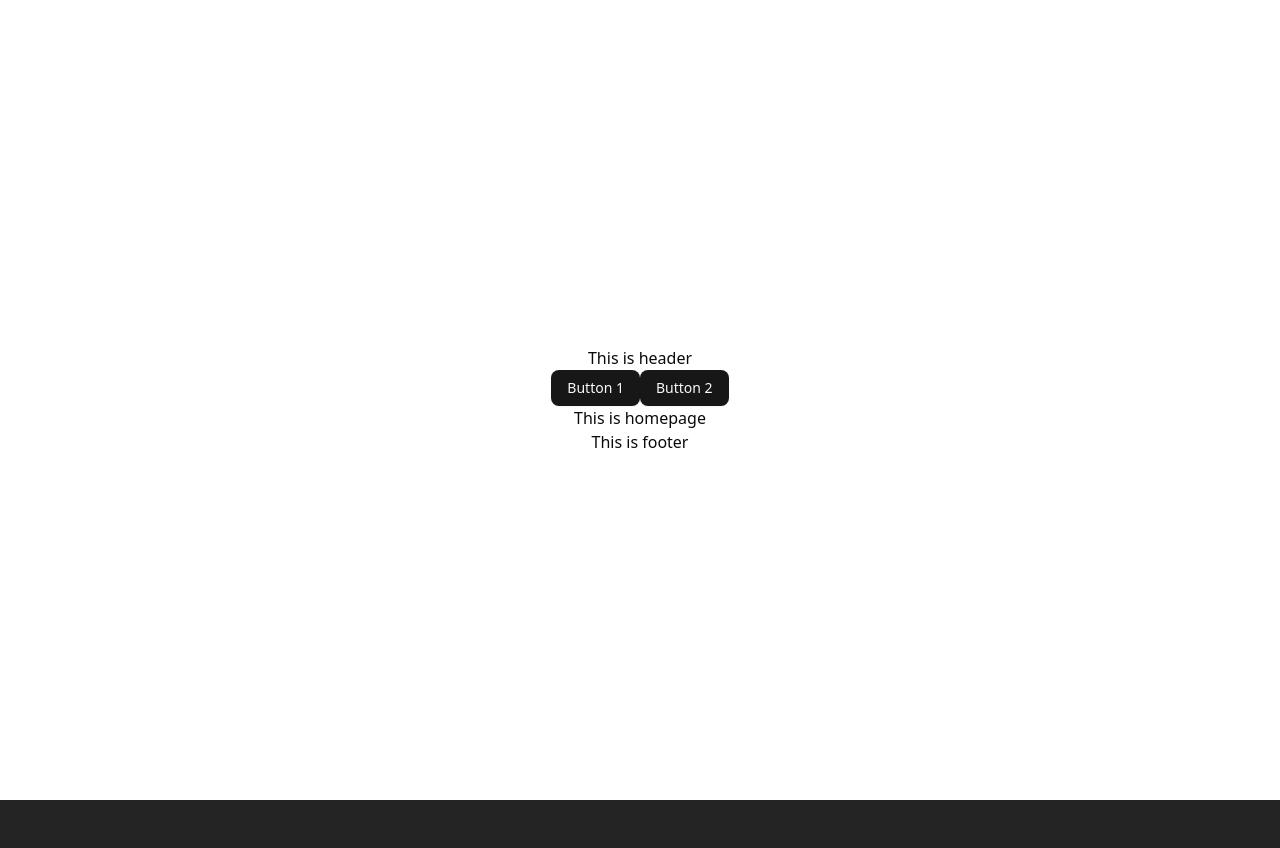
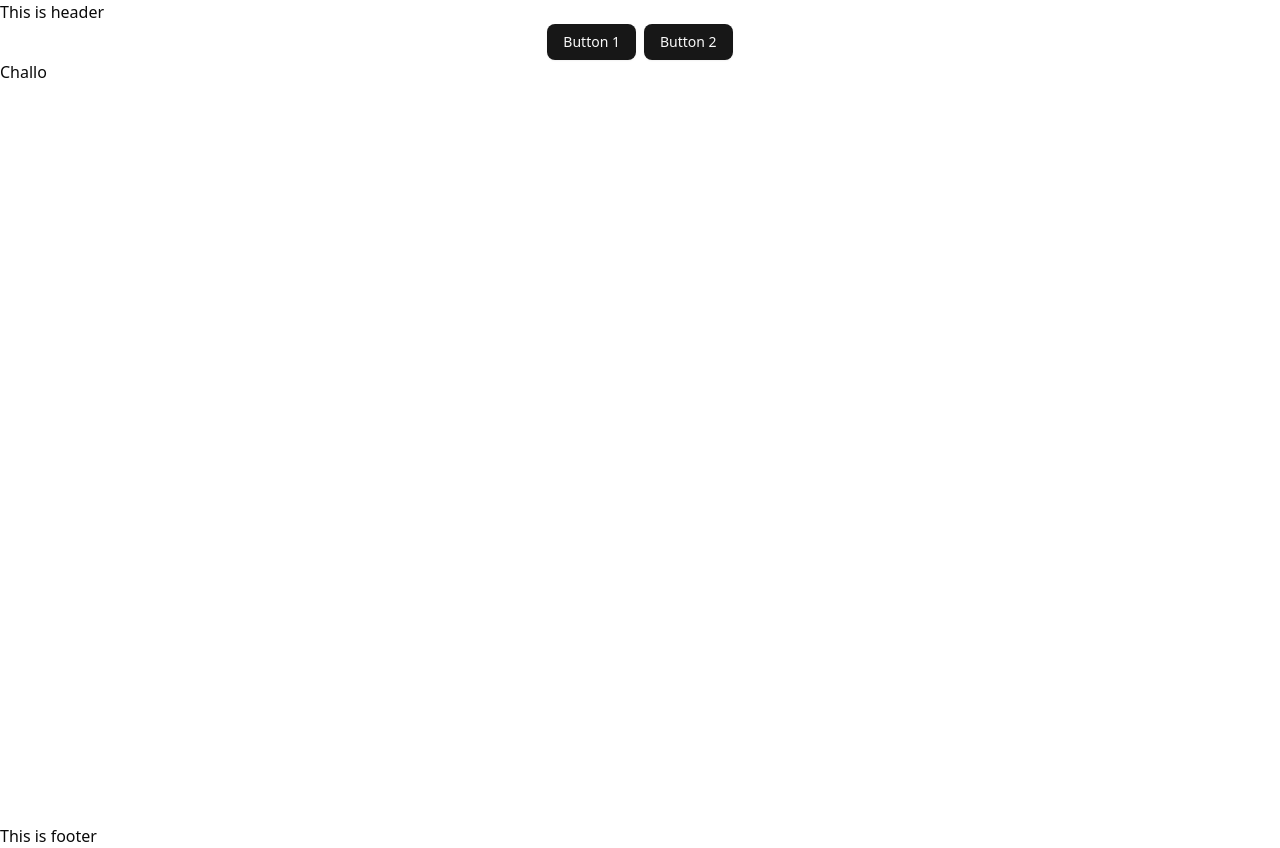
Before and after one commit to evahli/vault-fit, a React (Vite) app: page / in a window 1280 px wide. Before the commit the page ends 800 px from the top, so only its background shows below. Built offline with nearby package versions, Linux system fonts and the light colour scheme.

Commit message:
initial css

```diff
--- a/src/App.css
+++ b/src/App.css
@@ -1,6 +1,7 @@
 #root {
-  max-width: 1280px;
+  /*max-width: 1280px;
   margin: 0 auto;
   padding: 2rem;
   text-align: center;
+  */
 }
--- a/src/components/ButtonsContainer.jsx
+++ b/src/components/ButtonsContainer.jsx
@@ -1,10 +1,12 @@
-import { Button } from "./ui/button"
+import { Button } from './ui/button';
 
 export const ButtonsContainer = () => {
-    return (
-        <>
+  return (
+    <>
+      <div className='flex flex-row gap-2 justify-center'>
         <Button>Button 1</Button>
         <Button>Button 2</Button>
-        </>
-    )
-}
+      </div>
+    </>
+  );
+};
--- a/src/components/Header.jsx
+++ b/src/components/Header.jsx
@@ -1,5 +1,7 @@
 export const Header = () => {
-  return(
-    <>This is header</>
-  )
-}
+  return (
+    <>
+      <header>This is header</header>
+    </>
+  );
+};
--- a/src/index.css
+++ b/src/index.css
@@ -51,8 +51,6 @@
 
 body {
   margin: 0;
-  display: flex;
-  place-items: center;
   min-width: 320px;
   min-height: 100vh;
 }
--- a/src/pages/Homepage.jsx
+++ b/src/pages/Homepage.jsx
@@ -1,11 +1,12 @@
-import { ButtonsContainer } from "@/components/ButtonsContainer"
-
-
+import { ButtonsContainer } from '@/components/ButtonsContainer';
 
 export const Homepage = () => {
-  return(
+  return (
     <>
-    <div><ButtonsContainer /></div>
-    This is homepage</>
-  )
-}
+      <div className='h-screen overflow-y-auto'>
+        <ButtonsContainer />
+        <p>Challo</p>
+      </div>
+    </>
+  );
+};
```
